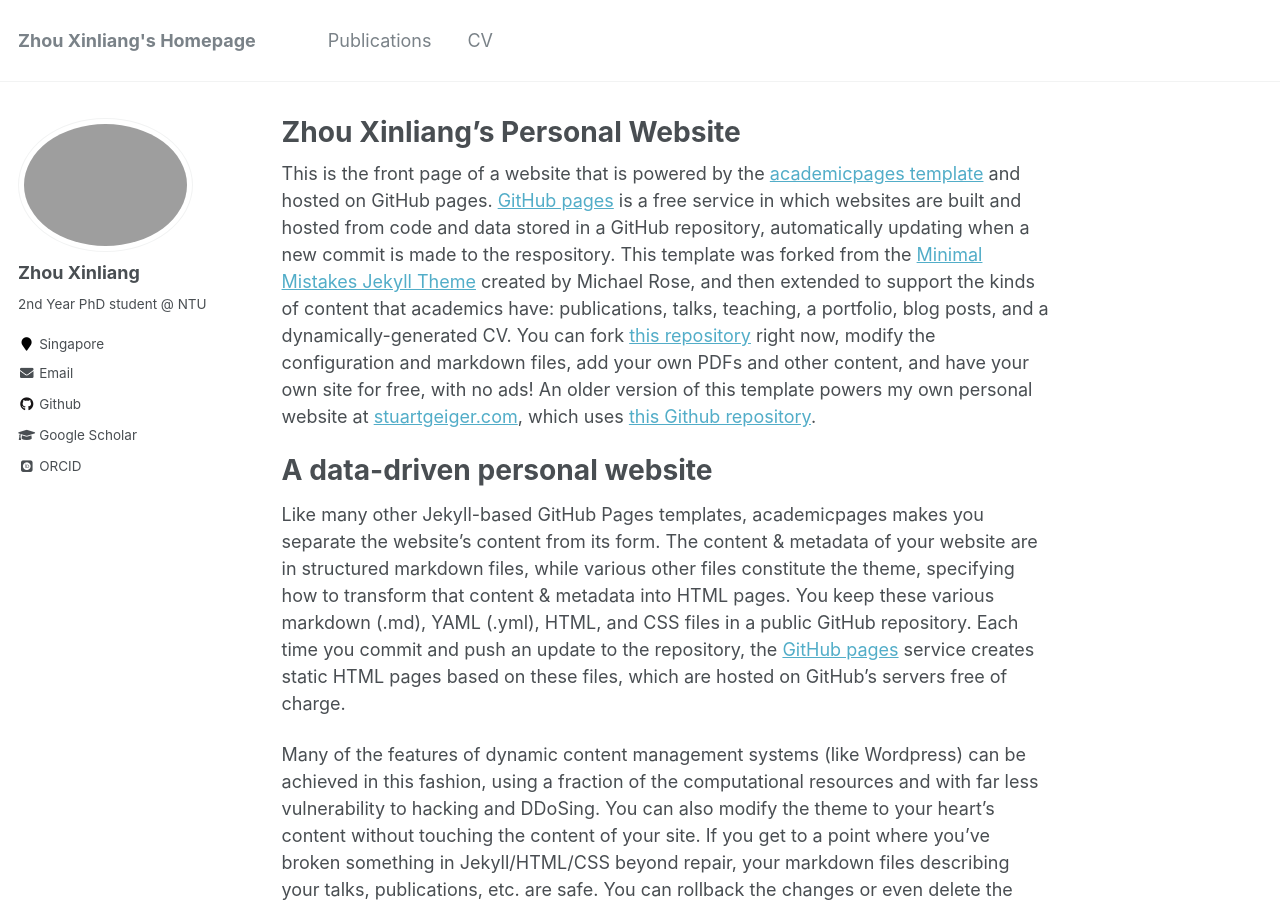
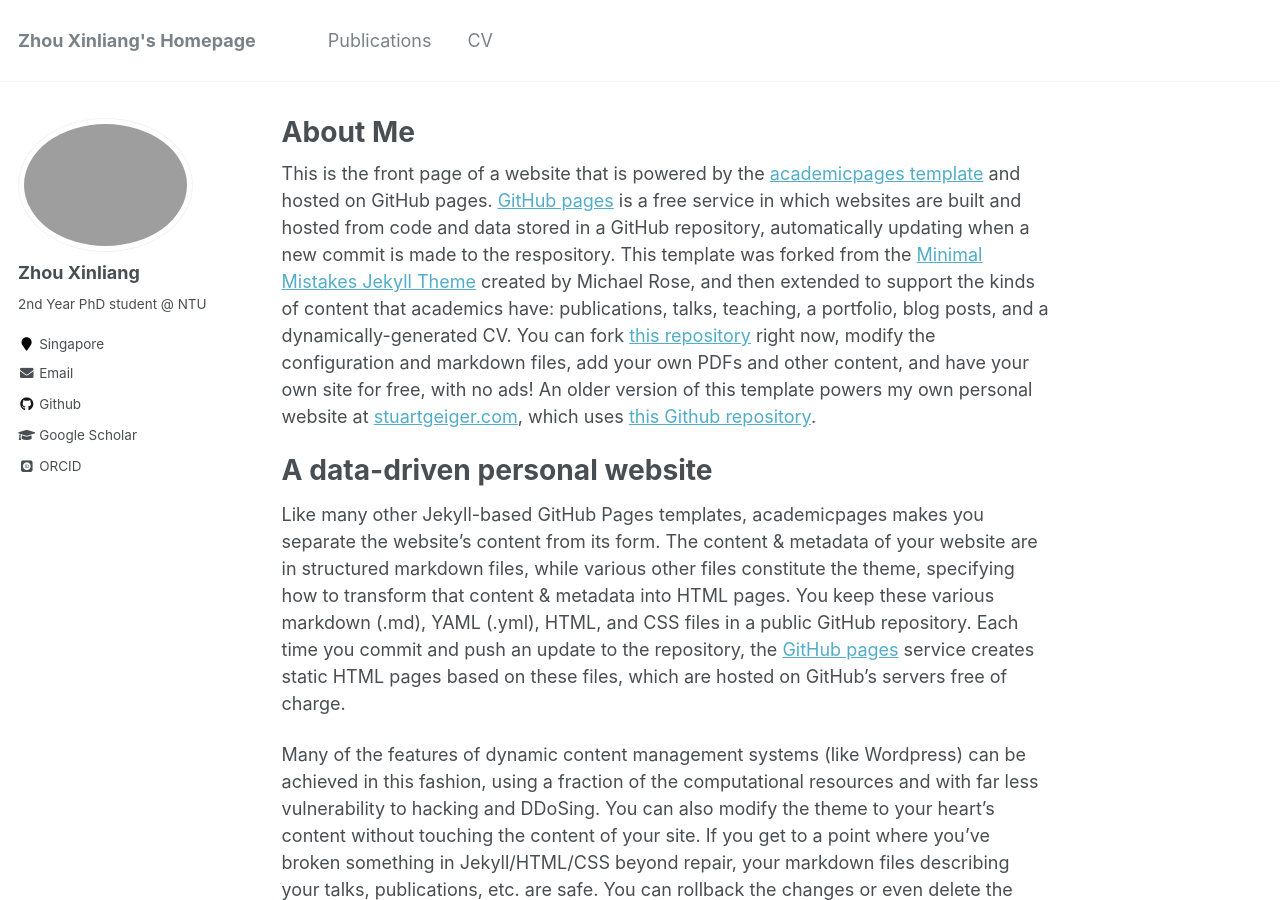
Before and after one commit to xinliangzhou/xinliangzhou.github.io, a Jekyll site: the page built from _pages/about.md, in a window 1280 px wide and 900 px high. Built offline with Jekyll 4.4.1, drawn with Linux system fonts in a browser that asks for light colours; some web fonts are replaced.

Commit message:
Update about.md

```diff
--- a/_pages/about.md
+++ b/_pages/about.md
@@ -1,6 +1,6 @@
 ---
 permalink: /
-title: "Zhou Xinliang's Personal Website"
+title: "About Me"
 excerpt: "About me"
 author_profile: true
 redirect_from:
```
